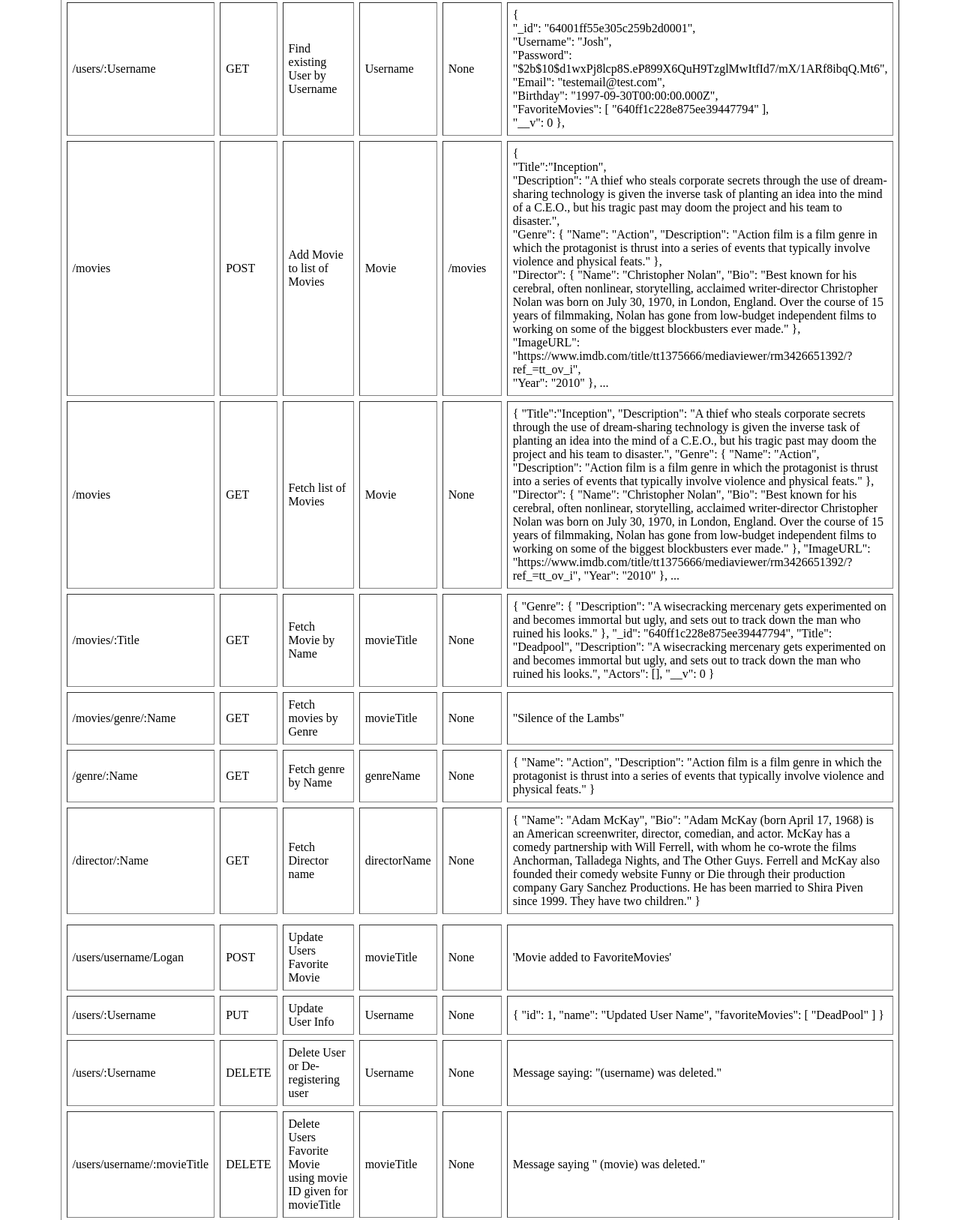
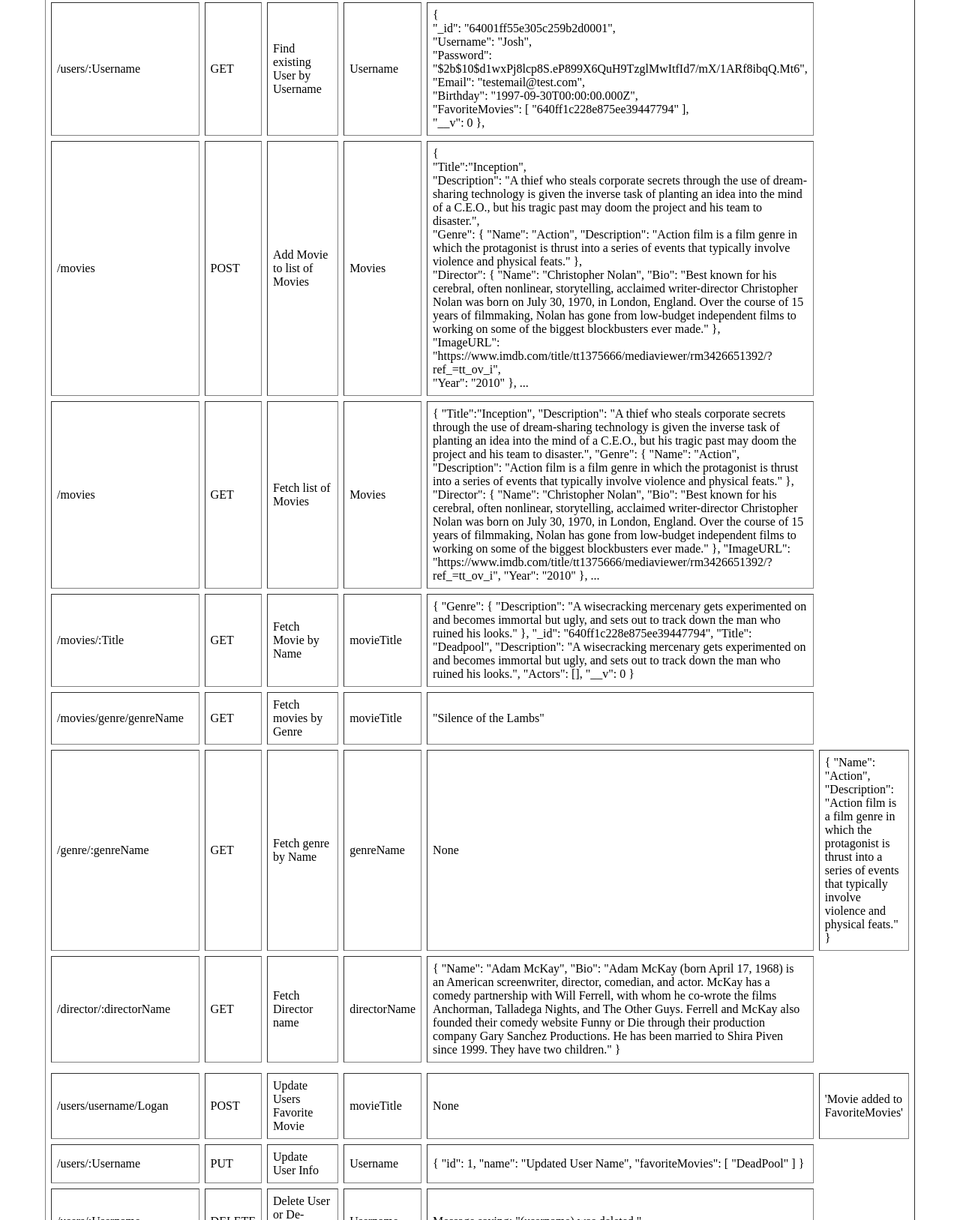
Before and after one commit to Joemegz/movie_api, a website: page public/documentation.html in a window 1280 px wide. Shown: the part 421-2048 px from the top of the page at 75% size. Drawn offline with Linux system fonts and the light colour scheme.

Commit message:
updated documentation.html

```diff
--- a/public/documentation.html
+++ b/public/documentation.html
@@ -25,9 +25,6 @@
         Query Parameters
     </th>
     <th>
-        Expected Request
-    </th>
-    <th>
         Expected Response
     </th>
    </tr>
@@ -37,7 +34,6 @@
     <td>POST</td>
     <td>Create User registration</td>
     <td>Users</td>
-    <td>None</td>
     <td>
         {
             <br>
@@ -55,7 +51,6 @@
     <td>GET</td>
     <td>Find existing Users</td>
     <td>Users</td>
-    <td>None</td>
     <td>
         {
             <br>
@@ -83,7 +78,6 @@
     <td>GET</td>
     <td>Find existing User by Username</td>
     <td>Username</td>
-    <td>None</td>
     <td>
         {
             <br>
@@ -110,10 +104,7 @@
     <td>/movies</td>
     <td>POST</td>
     <td>Add Movie to list of Movies</td>
-    <td>Movie</td>
-    <td>
-        /movies
-    </td>
+    <td>Movies</td>
     <td>
         {
             <br>
@@ -143,10 +134,7 @@
     <td>/movies</td>
     <td>GET</td>
     <td>Fetch list of Movies</td>
-    <td>Movie</td>
-    <td>
-       None
-    </td>
+    <td>Movies</td>
     <td>
         {
             "Title":"Inception",
@@ -172,7 +160,6 @@
        <td>GET</td>
        <td>Fetch Movie by Name</td>
        <td>movieTitle</td>
-       <td>None</td>
        <td>
            {
                "Genre": {
@@ -188,18 +175,17 @@
 </tr>
 
 <tr>
-    <td>/movies/genre/:Name</td>
+    <td>/movies/genre/genreName</td>
     <td>GET</td>
     <td>Fetch movies by Genre</td>
     <td>movieTitle</td>
-    <td>None</td>
     <td>
         "Silence of the Lambs"
  </td>
 </tr>
 
 <tr>
- <td>/genre/:Name</td>
+ <td>/genre/:genreName</td>
  <td>GET</td>
  <td>Fetch genre by Name</td>
  <td>genreName</td>
@@ -213,11 +199,10 @@
 </tr>
 
    <tr>
-   <td>/director/:Name</td>
+   <td>/director/:directorName</td>
     <td>GET</td>
     <td>Fetch Director name</td>
     <td>directorName</td>
-    <td>None</td>
     <td>
         {
             "Name": "Adam McKay",
@@ -243,7 +228,6 @@
          <td>PUT</td>
          <td>Update User Info</td>
          <td>Username</td>
-         <td>None</td>
          <td>
              {
                  "id": 1,
@@ -260,7 +244,6 @@
        <td>DELETE</td>
        <td>Delete User or De-registering user</td>
        <td>Username</td>
-       <td>None</td>
        <td>
            Message saying: "(username) was deleted."
         </td>
@@ -271,7 +254,6 @@
      <td>DELETE</td>
      <td>Delete Users Favorite Movie using movie ID given for movieTitle</td>
      <td>movieTitle</td>
-     <td>None</td>
      <td>
         Message saying " (movie) was deleted."
      </td>
```
Also changed, not shown: index.js (+4 -4 lines).
